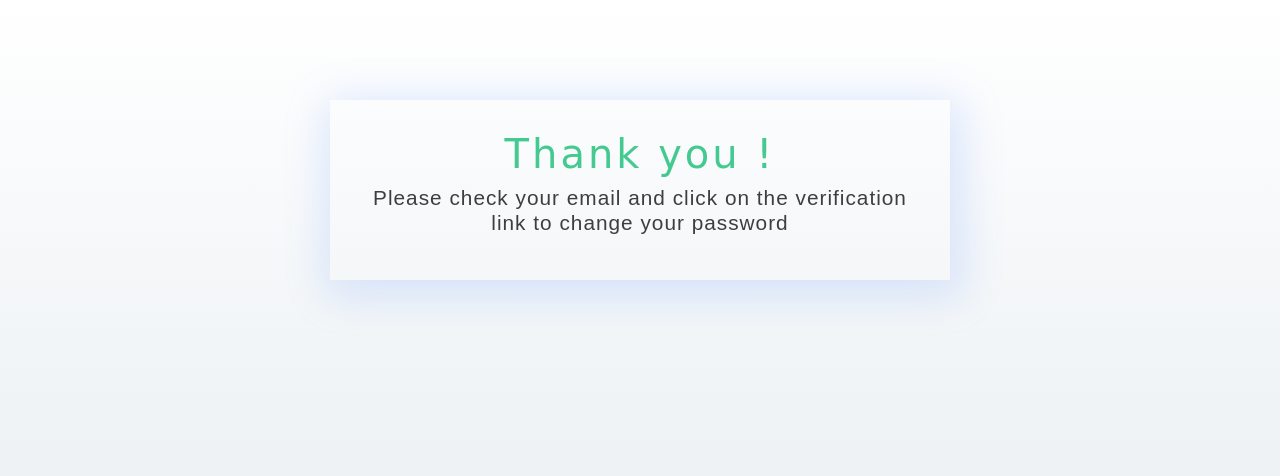
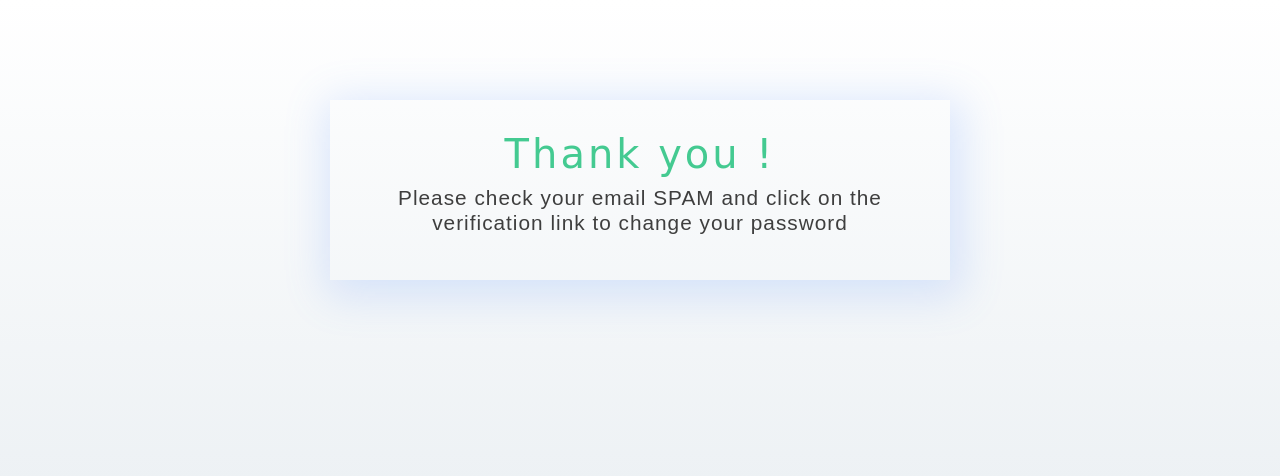
Before and after one commit to Edenkibe/Mmotors, a Django app: page /sent_mail_reset_password/ in a window 1280 px wide. Shown: the top 476 px of the page. Run offline with Django 5.2, Linux system fonts and the light colour scheme; parts of the project's set-up code (start-up, migrations or seed data) failed here and were passed over; some libraries are stand-ins or nearby versions.

Commit message:
Fix template for forgottent password

```diff
--- a/apps/accounts/templates/sent_mail_reset_password.html
+++ b/apps/accounts/templates/sent_mail_reset_password.html
@@ -27,7 +27,7 @@
   <div class="wrapper-1">
     <div class="wrapper-2">
       <h1>Thank you !</h1>
-      <h4>Please check your email and click on the verification link to change your password </h4>
+      <h4>Please check your email SPAM and click on the verification link to change your password </h4>
 
     </div>
 </div>
```
